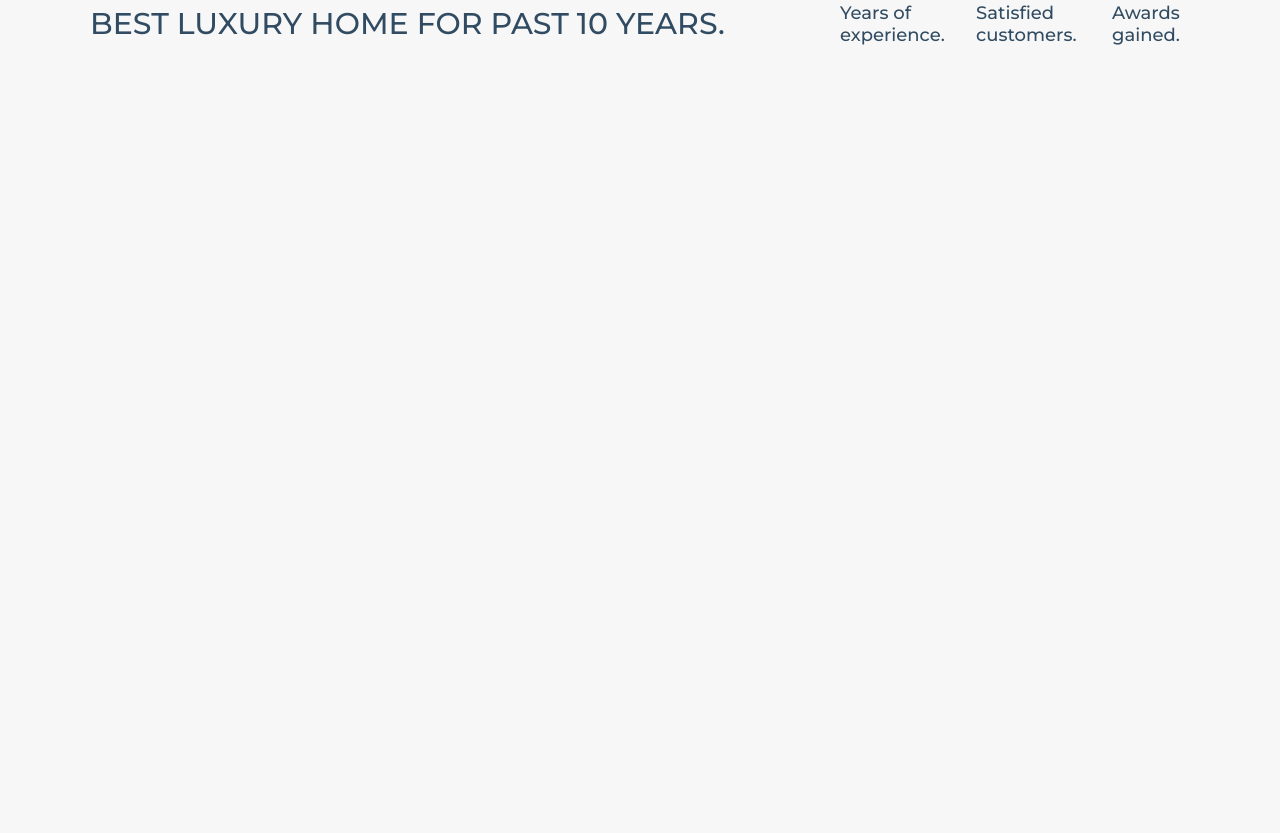
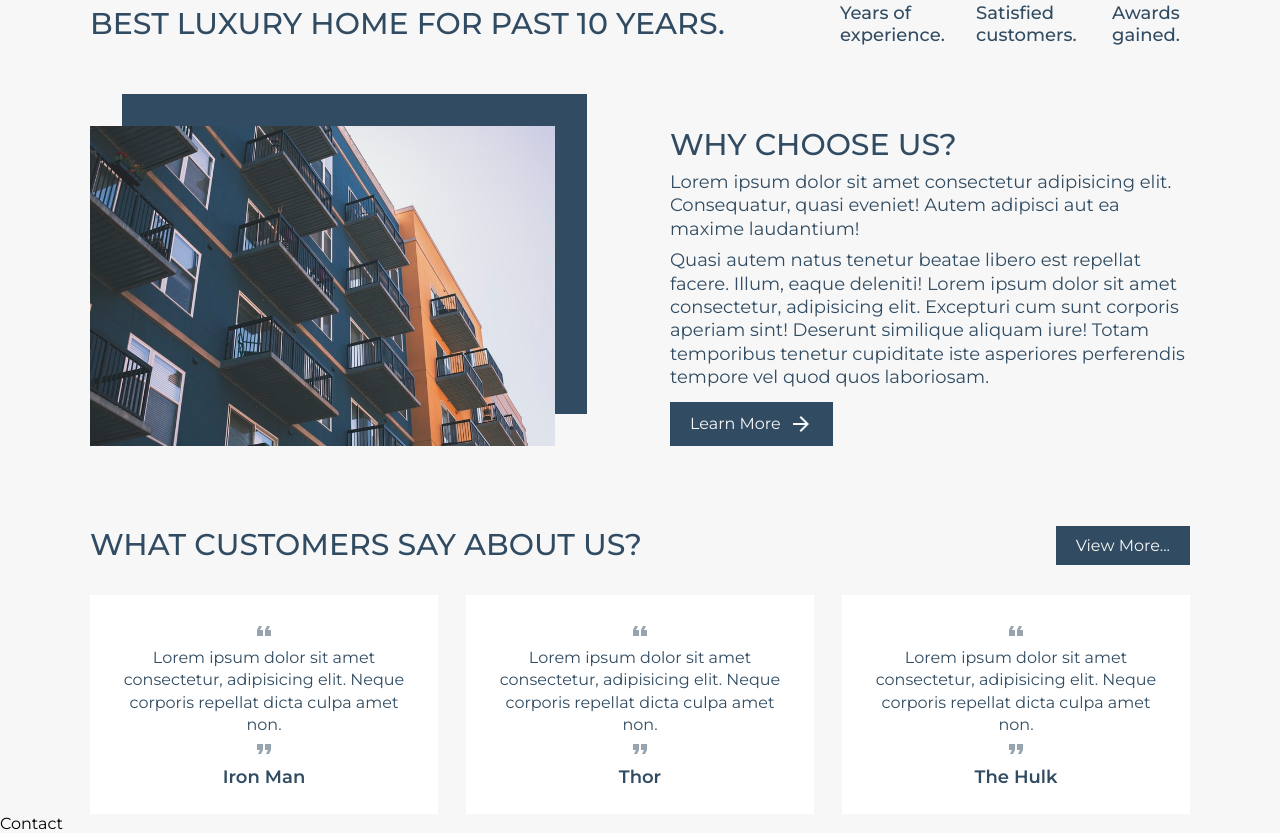
Before and after one commit to itsrabinbhat/realstate-react-app, a React (Create React App) app: page / in a window 1280 px wide. Shown: the part 787-1620 px from the top of the page. Before the commit the page ends 913 px from the top, so only its background shows below. Built offline with nearby package versions, Linux system fonts and the light colour scheme.

Commit message:
homepage completed

```diff
--- a/src/App.js
+++ b/src/App.js
@@ -1,12 +1,14 @@
 import React from "react";
 import Navbar from "./components/Navbar";
 import Home from "./components/Home";
+import Contact from "./components/Contact";
 
 const App = () => {
   return (
     <div>
       <Navbar />
       <Home />
+      <Contact />
     </div>
   );
 };
--- a/src/assets/css/Home.css
+++ b/src/assets/css/Home.css
@@ -1,13 +1,14 @@
 .main {
   max-width: 1100px;
   margin: 0 auto;
+  color: #314c62;
 }
 .main .showcase-container {
   display: flex;
   height: 600px;
 }
 .main .showcase-container .showcase-content {
-  background-color: #314C62;
+  background-color: #314c62;
   color: #f7f7f7;
   flex: 6;
   display: flex;
@@ -32,7 +33,7 @@
   padding: 10px 20px;
   border: none;
   background-color: #f7f7f7;
-  color: #314C62;
+  color: #314c62;
   font-size: 16px;
   cursor: pointer;
   display: inline-flex;
@@ -75,7 +76,6 @@
   align-items: center;
   justify-content: space-between;
   margin: 80px 0;
-  color: #314C62;
 }
 .main .stats-container .heading {
   text-transform: uppercase;
@@ -100,3 +100,111 @@
   font-size: 18px;
   font-weight: 500;
 }
+.main .query-container {
+  display: flex;
+  justify-content: space-between;
+}
+.main .query-container .img-container {
+  height: 320px;
+  width: 465px;
+  position: relative;
+}
+.main .query-container .img-container .img {
+  background: url("../images/about.jpg") center/cover;
+  height: 100%;
+  width: 100%;
+}
+.main .query-container .img-container::before {
+  content: "";
+  background-color: #314c62;
+  position: absolute;
+  height: 320px;
+  width: 465px;
+  top: -2rem;
+  right: -2rem;
+  z-index: -1;
+}
+.main .query-container .desc-container {
+  max-width: 520px;
+}
+.main .query-container .desc-container .title {
+  font-size: 30px;
+  font-weight: 500;
+  text-transform: uppercase;
+}
+.main .query-container .desc-container .desc {
+  font-size: 18px;
+  margin-top: 8px;
+  line-height: 1.3;
+}
+.main .query-container .desc-container .btn-primary {
+  padding: 10px 20px;
+  border: none;
+  background-color: #314c62;
+  color: #f7f7f7;
+  font-size: 16px;
+  cursor: pointer;
+  display: inline-flex;
+  justify-content: center;
+  align-items: center;
+  margin-top: 12px;
+}
+.main .query-container .desc-container .btn-primary:hover {
+  opacity: 0.9;
+}
+.main .query-container .desc-container .btn-primary:active {
+  transform: scale(0.98);
+}
+.main .review-container {
+  margin-top: 80px;
+}
+.main .review-container .head {
+  display: flex;
+  justify-content: space-between;
+  margin-bottom: 30px;
+}
+.main .review-container .head .title {
+  font-size: 30px;
+  font-weight: 500;
+  text-transform: uppercase;
+}
+.main .review-container .head .btn-primary {
+  padding: 10px 20px;
+  border: none;
+  background-color: #314c62;
+  color: #f7f7f7;
+  font-size: 16px;
+  cursor: pointer;
+}
+.main .review-container .head .btn-primary:hover {
+  opacity: 0.9;
+}
+.main .review-container .head .btn-primary:active {
+  transform: scale(0.98);
+}
+.main .review-container .cards {
+  display: flex;
+  justify-content: space-between;
+}
+.main .review-container .cards .card {
+  max-width: 300px;
+  background-color: #fff;
+  text-align: center;
+  padding: 1.5rem;
+  transition: 0.3s ease-in;
+}
+.main .review-container .cards .card .quote {
+  opacity: 0.5;
+}
+.main .review-container .cards .card p {
+  line-height: 1.4;
+}
+.main .review-container .cards .card .author {
+  font-size: 18px;
+  font-weight: 600;
+  text-transform: capitalize;
+}
+.main .review-container .cards .card:hover {
+  cursor: pointer;
+  box-shadow: 3px 3px 10px rgba(49, 76, 98, 0.1450980392);
+}
--- a/src/assets/css/Navbar.css
+++ b/src/assets/css/Navbar.css
@@ -8,7 +8,7 @@ body {
   display: flex;
   justify-content: center;
   padding: 1.5rem 0;
-  color: #314C62;
+  color: #314c62;
   letter-spacing: 0.5px;
   font-size: 16px;
 }
@@ -28,7 +28,7 @@ body {
 }
 .nav-container .navbar a {
   text-decoration: none;
-  color: #314C62;
+  color: #314c62;
   margin-right: 30px;
   font-weight: 500;
 }
@@ -39,7 +39,7 @@ body {
 .nav-container .btn {
   padding: 10px 20px;
   border: none;
-  background-color: #314C62;
+  background-color: #314c62;
   color: #f7f7f7;
   font-size: 16px;
   cursor: pointer;
--- a/src/assets/sass/Home.scss
+++ b/src/assets/sass/Home.scss
@@ -3,6 +3,7 @@
 .main {
   max-width: 1100px;
   margin: 0 auto;
+  color: global.$primary-color;
 
   .showcase-container {
     display: flex;
@@ -65,7 +66,6 @@
     align-items: center;
     justify-content: space-between;
     margin: 80px 0;
-    color: global.$primary-color;
 
     .heading {
       text-transform: uppercase;
@@ -95,4 +95,108 @@
       }
     }
   }
+
+  .query-container {
+    display: flex;
+    justify-content: space-between;
+
+    .img-container {
+      height: 320px;
+      width: 465px;
+      position: relative;
+
+      .img {
+        background: url("../images/about.jpg") center/cover;
+        height: 100%;
+        width: 100%;
+      }
+
+      &::before {
+        content: "";
+        background-color: global.$primary-color;
+        position: absolute;
+        height: 320px;
+        width: 465px;
+        top: -2rem;
+        right: -2rem;
+        z-index: -1;
+      }
+    }
+
+    .desc-container {
+      max-width: 520px;
+
+      .title {
+        font-size: 30px;
+        font-weight: 500;
+        text-transform: uppercase;
+      }
+
+      .desc {
+        font-size: 18px;
+        margin-top: 8px;
+        line-height: 1.3;
+      }
+
+      .btn-primary {
+        @include global.btnPrimary;
+        display: inline-flex;
+        justify-content: center;
+        align-items: center;
+        margin-top: 12px;
+      }
+    }
+  }
+
+  .review-container {
+    margin-top: 80px;
+
+    .head {
+      display: flex;
+      justify-content: space-between;
+      margin-bottom: 30px;
+
+      .title {
+        font-size: 30px;
+        font-weight: 500;
+        text-transform: uppercase;
+      }
+
+      .btn-primary {
+        @include global.btnPrimary;
+      }
+    }
+
+    .cards {
+      display: flex;
+      justify-content: space-between;
+
+      .card {
+        max-width: 300px;
+        background-color: #fff;
+        text-align: center;
+        padding: 1.5rem;
+        transition: 0.3s ease-in;
+
+        .quote {
+          opacity: 0.5;
+        }
+
+        p {
+          line-height: 1.4;
+        }
+
+        .author {
+          font-size: 18px;
+          font-weight: 600;
+          text-transform: capitalize;
+        }
+
+        &:hover {
+          cursor: pointer;
+          box-shadow: 3px 3px 10px global.$shadow-color;
+        }
+      }
+    }
+  }
 }
--- /dev/null
+++ b/src/components/Contact.jsx
@@ -0,0 +1,7 @@
+import React from "react";
+
+const Contact = () => {
+  return <div>Contact</div>;
+};
+
+export default Contact;
--- a/src/components/Home.jsx
+++ b/src/components/Home.jsx
@@ -1,5 +1,6 @@
 import React from "react";
 import ArrowForwardIcon from "@mui/icons-material/ArrowForward";
+import FormatQuoteIcon from "@mui/icons-material/FormatQuote";
 import "../assets/css/Home.css";
 
 const Home = () => {
@@ -42,7 +43,74 @@ const Home = () => {
           ))}
         </div>
       </div>
-      <div className="query-container"></div>
+      <div className="query-container">
+        <div className="img-container">
+          <div className="img">{/*image goes here...*/}</div>
+        </div>
+        <div className="desc-container">
+          <p className="title">Why choose us?</p>
+          <p className="desc">
+            Lorem ipsum dolor sit amet consectetur adipisicing elit.
+            Consequatur, quasi eveniet! Autem adipisci aut ea maxime laudantium!
+          </p>
+
+          <p className="desc">
+            Quasi autem natus tenetur beatae libero est repellat facere. Illum,
+            eaque deleniti! Lorem ipsum dolor sit amet consectetur, adipisicing
+            elit. Excepturi cum sunt corporis aperiam sint! Deserunt similique
+            aliquam iure! Totam temporibus tenetur cupiditate iste asperiores
+            perferendis tempore vel quod quos laboriosam.
+          </p>
+          <button className="btn-primary">
+            Learn More <ArrowForwardIcon style={{ marginLeft: "8px" }} />
+          </button>
+        </div>
+      </div>
+
+      <div className="review-container">
+        <div className="head">
+          <div className="title">What customers say about us?</div>
+          <button className="btn-primary">View More...</button>
+        </div>
+        <div className="cards">
+          <div className="card">
+            <FormatQuoteIcon
+              sx={{ transform: "rotate(180deg)" }}
+              className="quote"
+            />
+            <p>
+              Lorem ipsum dolor sit amet consectetur, adipisicing elit. Neque
+              corporis repellat dicta culpa amet non.
+            </p>
+            <FormatQuoteIcon className="quote" />
+            <p className="author">Iron man</p>
+          </div>
+          <div className="card">
+            <FormatQuoteIcon
+              sx={{ transform: "rotate(180deg)" }}
+              className="quote"
+            />
+            <p>
+              Lorem ipsum dolor sit amet consectetur, adipisicing elit. Neque
+              corporis repellat dicta culpa amet non.
+            </p>
+            <FormatQuoteIcon className="quote" />
+            <p className="author">Thor</p>
+          </div>
+          <div className="card">
+            <FormatQuoteIcon
+              sx={{ transform: "rotate(180deg)" }}
+              className="quote"
+            />
+            <p>
+              Lorem ipsum dolor sit amet consectetur, adipisicing elit. Neque
+              corporis repellat dicta culpa amet non.
+            </p>
+            <FormatQuoteIcon className="quote" />
+            <p className="author">The Hulk</p>
+          </div>
+        </div>
+      </div>
     </div>
   );
 };
```
Also changed, not shown: src/assets/sass/_global.scss (+4 -3 lines).
